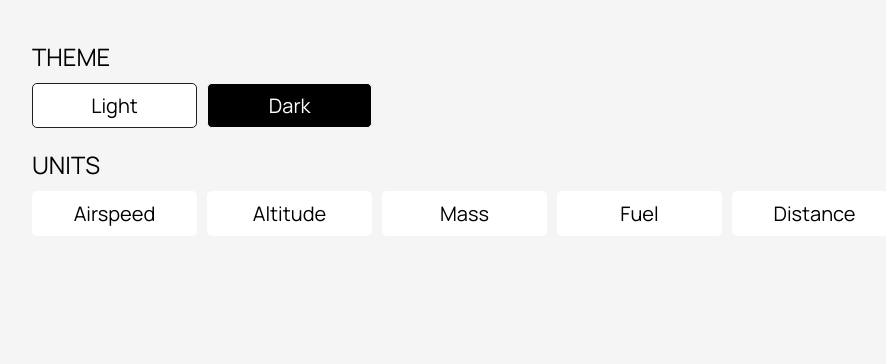
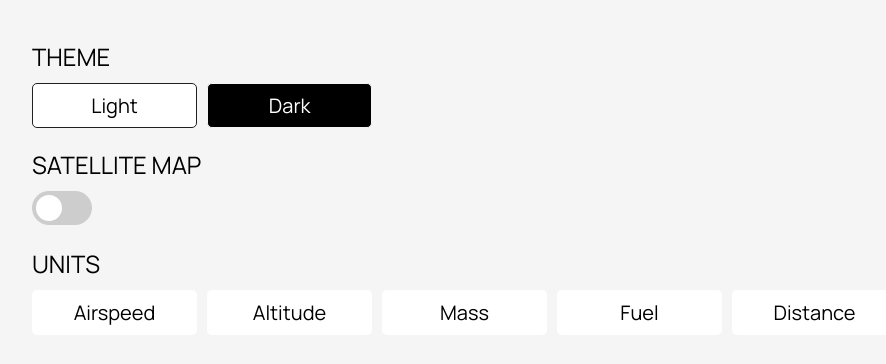
Before and after one commit to TheEasyPilot/AIVFR, a Flask app: template AIVFR/templates/settings.html in a window 1280 px wide. Shown: the part 46-410 px from the top of the page, without its empty margins (8-894 px from the left). Run offline with Flask 3, Linux system fonts and the light colour scheme; the template is opened without the code that fills it, so the values that code supplies are empty.

Commit message:
satellite integration

```diff
--- a/AIVFR/static/settings.css
+++ b/AIVFR/static/settings.css
@@ -96,3 +96,76 @@ h2 {
 
     background-color: var(--primary);
      }
+
+/*Satellite toggle*/
+
+/*satellite toggle*/
+
+#toggleSatellite {
+    align-items: center;
+    right: 20px;
+    top: 10px;
+    color: var(--text);
+}
+
+/*switch*/
+.switch {
+  position: relative;
+  display: inline-block;
+  width: 60px;
+  height: 34px;
+}
+
+/*Hide default HTML checkbox*/
+.switch input {
+  opacity: 0;
+  width: 0;
+  height: 0;
+}
+
+/*slider*/
+.slider {
+  position: absolute;
+  cursor: pointer;
+  border-radius: 34px;
+  top: 0;
+  left: 0;
+  right: 0;
+  bottom: 0;
+  background-color: var(--onhover);
+  -webkit-transition: .4s;
+  transition: .4s;
+  align-items: center;
+}
+
+.slider:before {
+  position: absolute;
+  border-radius: 50%;
+  content: "";
+  height: 26px;
+  width: 26px;
+  left: 4px;
+  bottom: 4px;
+  background-color: var(--highlight);
+  -webkit-transition: .4s;
+  transition: .4s;
+}
+
+input:checked + .slider {
+  background-color: var(--primary);
+}
+
+input:focus + .slider {
+  box-shadow: 0 0 1px var(--primary);
+}
+
+input:checked + .slider:before {
+  -webkit-transform: translateX(26px); /*move the circle to the right*/
+  -ms-transform: translateX(26px);
+  transform: translateX(26px);
+}
+
+#Satellite {
+    color: var(--text);
+    font-weight: 500;
+}
--- a/AIVFR/templates/settings.html
+++ b/AIVFR/templates/settings.html
@@ -32,6 +32,17 @@
       <button id="lightToggle">Light</button>
       <span><button id="darkToggle">Dark</button></span>
 
+      <!--Satellite map toggle-->
+      <h2>SATELLITE MAP</h2>
+      <span id="toggleSatellite">
+        <label class="switch">
+          <input type="checkbox">
+          <span class="slider"></span>
+        </label>
+      </span>
+
+      <br>
+      <br>
       <!--Units-->
       <h2>UNITS</h2>
 
```
Also changed, not shown: AIVFR/static/route.css (+8 -0 lines), AIVFR/static/route.js (+38 -0 lines), AIVFR/templates/baseBuild.html (+6 -26 lines), AIVFR/templates/route.html (+0 -33 lines).
